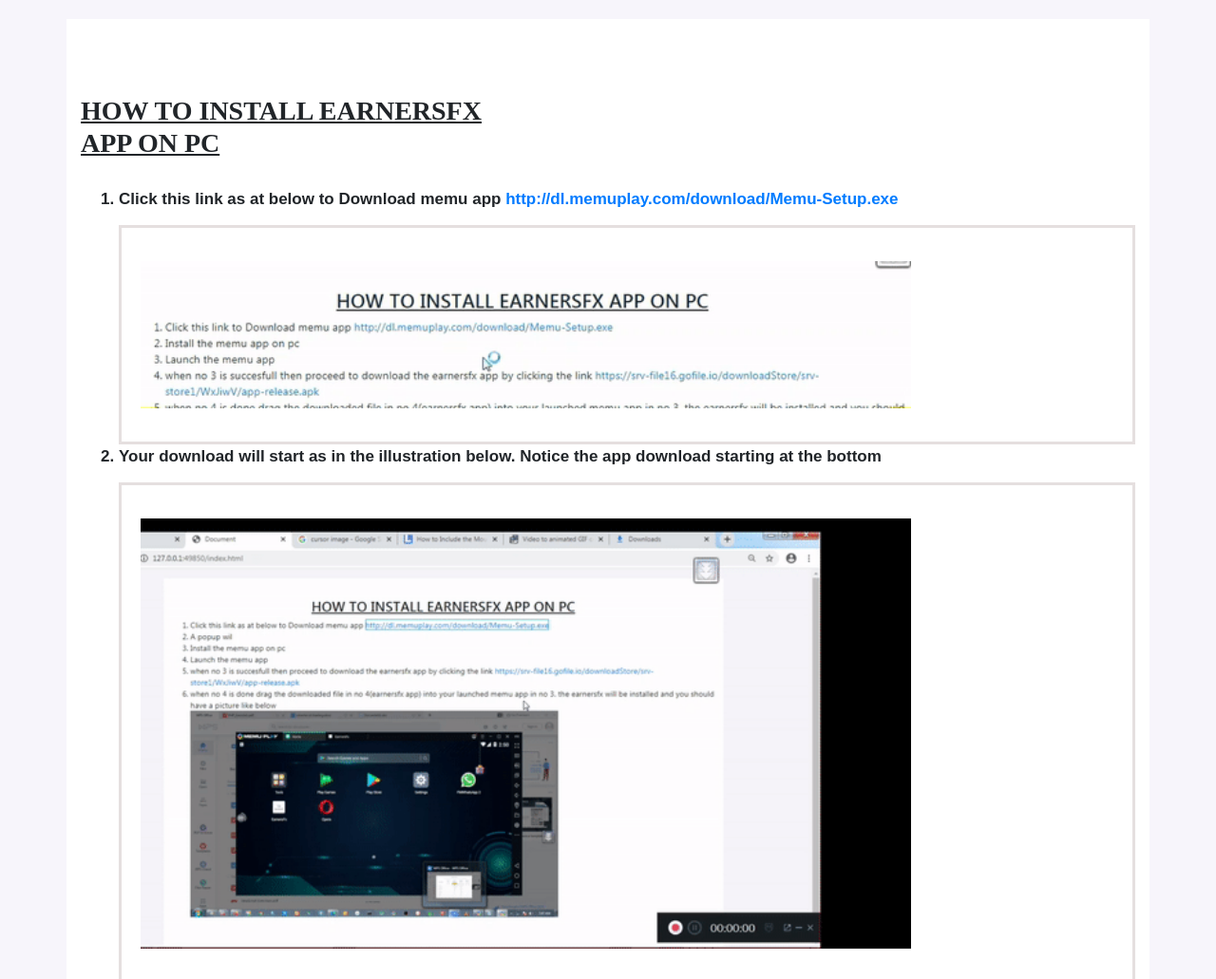
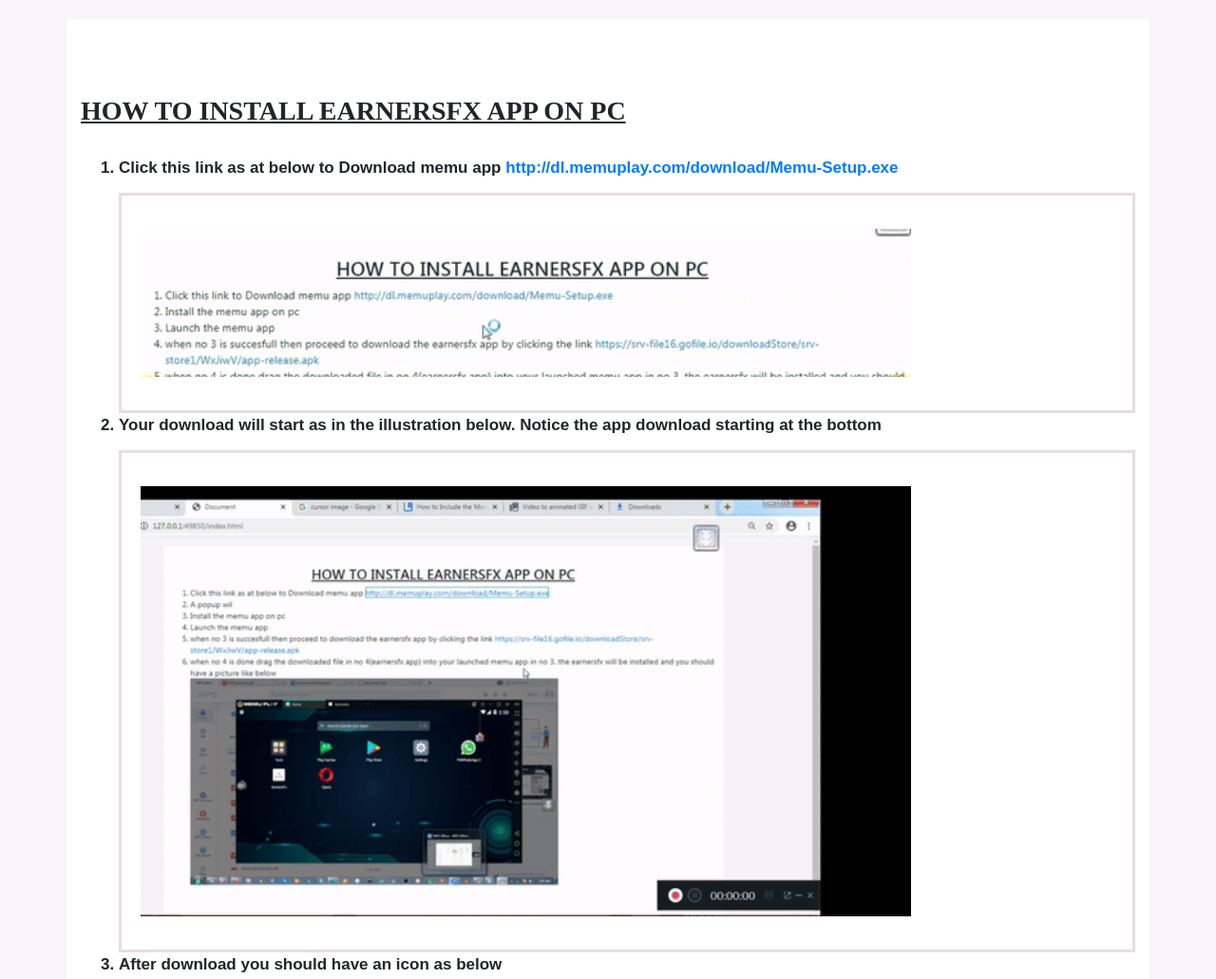
Before and after one commit to DavidBolaji/earners, a plain HTML site: page index.html in a window 1280 px wide. Shown: the top 1031 px of the page at 95% size. Drawn offline with nearby package versions, Linux system fonts and the light colour scheme.

Commit message:
remove break in heading

```diff
--- a/index.html
+++ b/index.html
@@ -15,7 +15,7 @@
     <div class="container">
         <div class="row">
             <div class="col-sm-12">
-                <h3 class="heading">HOW TO INSTALL EARNERSFX <br> APP ON PC</h3>
+                <h3 class="heading">HOW TO INSTALL EARNERSFX APP ON PC</h3>
 
                 <ol type="1">
 
```
